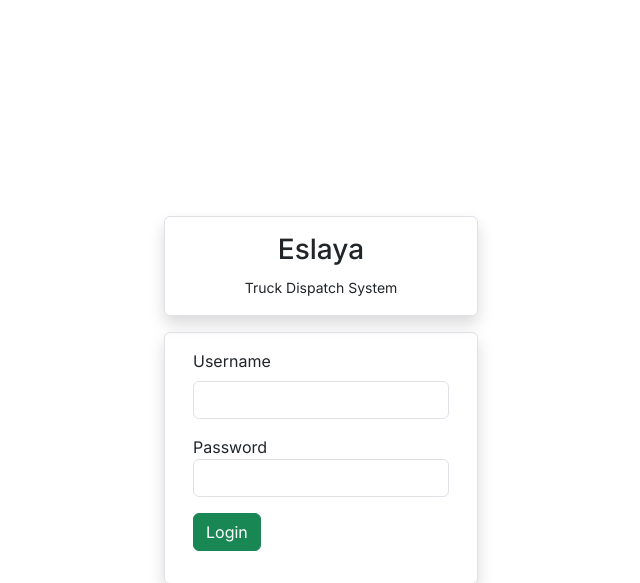
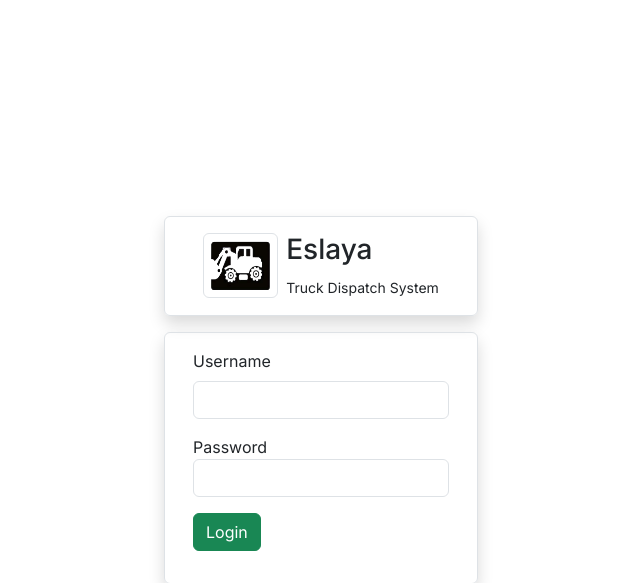
Before and after one commit to ss-ameer/capstone-project, a PHP site: page /_capstone-project/pages/page-login.php in a window 1280 px wide. Shown: the top 583 px of the page, without its empty margins (319-959 px from the left). Run offline with PHP 8.4, Linux system fonts and the light colour scheme; data comes from the database, SQL or seed files in the repository; some libraries are stand-ins or nearby versions.

Commit message:
recomendation: logo

```diff
--- a/components/comp-header.php
+++ b/components/comp-header.php
@@ -3,7 +3,10 @@
     <div class="col">
         <nav class="navbar bg-body-tertiary">
             <div class="container-fluid">
-                <div class="navbar-brand">
+                <div class="h-100">
+                    <img src="../icon.png" class="img-thumbnail" alt="logo" style="height: 100%; width: 50px">
+                </div>
+                <div class="navbar-brand me-auto px-2">
                     Eslaya
                 </div>
             </div>
--- a/pages/page-login.php
+++ b/pages/page-login.php
@@ -25,11 +25,14 @@
 <main>
     <div class="container-fluid vh-100 d-flex flex-column align-items-center justify-content-center">
 
-        <div class="title-section w-25 border rounded text-center p-3 shadow">
-            <h3>
-                Eslaya
-            </h3>
-            <small>Truck Dispatch System</small>
+        <div class="title-section w-25 border rounded p-3 shadow d-flex justify-content-center">
+            <div class="me-2">
+                <img src="../icon.png" class="img-thumbnail" alt="logo" style="height: 65px; width: 75px">
+            </div>
+            <div>
+                <h3>Eslaya</h3>
+                <small>Truck Dispatch System</small>
+            </div>
         </div>
 
         <form id="login-form" class="border shadow rounded p-3 w-25 mt-3">
```
Also changed, not shown: icon.png (added).
